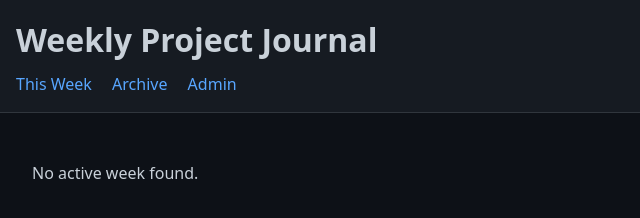
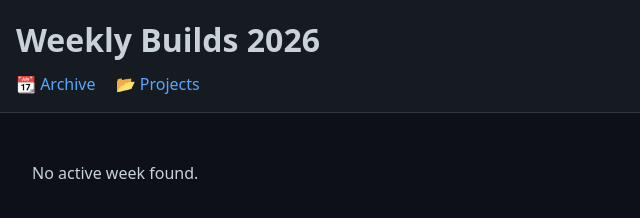
Before and after one commit to Dholeson/site, a plain HTML site: page index.html in a window 1280 px wide. Shown: the whole page, without its empty margins (0-640 px from the left). Drawn offline with Linux system fonts and the light colour scheme.

Commit message:
Update index.html

```diff
--- a/index.html
+++ b/index.html
@@ -2,26 +2,25 @@
 <html lang="en">
 <head>
   <meta charset="UTF-8" />
-  <meta name="viewport" content="width=device-width, initial-scale=1.0"/>
-  <title>Weekly Project Journal</title>
+  <meta name="viewport" content="width=device-width, initial-scale=1.0" />
+  <title>Weekly Projects – Home</title>
   <link rel="stylesheet" href="assets/style.css" />
+  <script type="module">
+    import { weeks } from "./data/weeks.js";
+    import { renderHome } from "./assets/current.js";
+    window.addEventListener("DOMContentLoaded", () => renderHome(weeks));
+  </script>
 </head>
 <body>
   <header>
-    <h1>Weekly Project Journal</h1>
+    <h1>Weekly Builds 2026</h1>
     <nav>
-      <a href="index.html">This Week</a>
-      <a href="weeks.html">Archive</a>
-      <a href="admin.html">Admin</a>
+      <a href="archive.html">📆 Archive</a>
+      <a href="projects.html">📂 Projects</a>
     </nav>
   </header>
-  <main id="main-content">
+  <main>
     <section id="current-week"></section>
   </main>
-  <script type="module">
-    import { weeks } from './data/weeks.js';
-    import { renderHome } from './assets/current.js';
-    renderHome(weeks);
-  </script>
 </body>
 </html>
```
